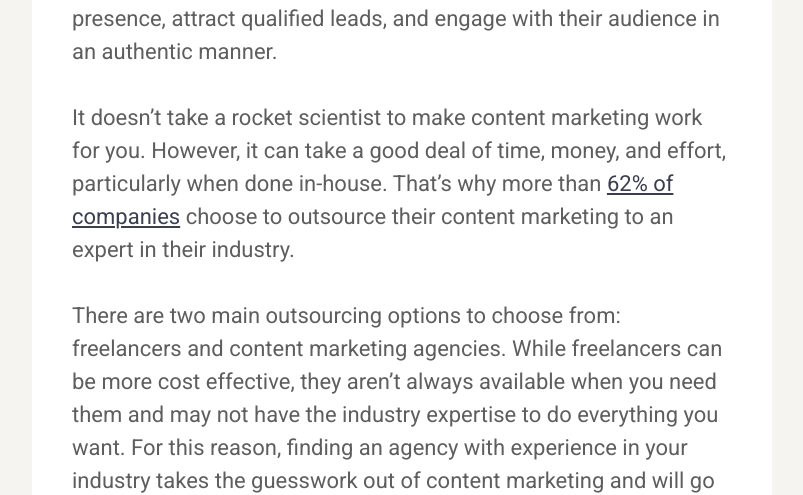
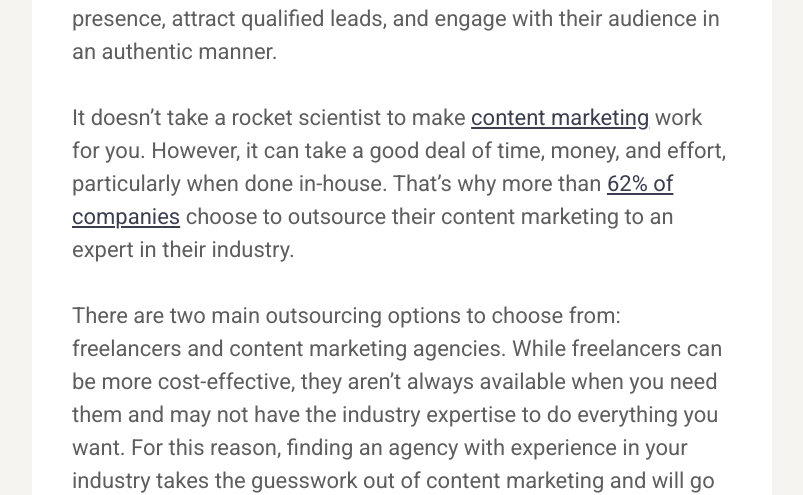
Before and after one commit to karllhughes/learn, a Jekyll site: the page built from _posts/2021-12-09-best-b2b-content-marketing-agencies-by-vertical.md, in a window 1280 px wide and 900 px high, scrolled down 1655 px. Shown: the part 155-650 px from the top of the window, without its empty margins (238-1041 px from the left). Built offline with Jekyll 4.4.1, drawn with Linux system fonts in a browser that asks for light colours; a script that is not in the unit is left out; some of the changed text lies outside the part shown.

Commit message:
Update Posts “2021-12-09-best-b2b-content-marketing-agencies-by-vertical”

```diff
--- a/_posts/2021-12-09-best-b2b-content-marketing-agencies-by-vertical.md
+++ b/_posts/2021-12-09-best-b2b-content-marketing-agencies-by-vertical.md
@@ -15,71 +15,61 @@
 
 ![](https://lh6.googleusercontent.com/MjGAQjCeGG-l-6WcpQO2pMBdjKrCzZpmhWspMKjvE5HU8mgiPTbuxaXRkC8sViH9idrQveHF-K7Qa7KKGZA5pAO43PL2ux8VKchq7PF10CNLaoM53MOKz4FkxZqGX7uaGS5k38tg)
 
-According to recent statistics, there are over 5,523 [digital marketing agencies](<https://www.ibisworld.com/industry-statistics/number-of-businesses/digital-advertising-agencies-united-states/>) in the United States. With a growth rate of 12.2% a year, marketing is a massive industry that covers various niches and fields. Agencies use a wide variety of tactics to help their clients succeed, and one of the most universally popular is content marketing.
+According to recent statistics, there are over 5,523 [digital marketing agencies](https://www.ibisworld.com/industry-statistics/number-of-businesses/digital-advertising-agencies-united-states/) in the United States. With a growth rate of 12.2% a year, marketing is a massive industry that covers various niches and fields. Agencies use a wide variety of tactics to help their clients succeed, and one of the most universally popular is content marketing.
 
-Content marketing is an [important core strategy](<https://www.investisdigital.com/blog/performance-marketing/how-much-does-content-marketing-cost>) for B2B enterprises of all sizes. It allows organizations to scale their web presence, attract qualified leads, and engage with their audience in an authentic manner.
+Content marketing is an [important core strategy](https://www.investisdigital.com/blog/performance-marketing/how-much-does-content-marketing-cost) for B2B enterprises of all sizes. It allows organizations to scale their web presence, attract qualified leads, and engage with their audience in an authentic manner.
 
-It doesn't take a rocket scientist to make content marketing work for you. However, it can take a good deal of time, money, and effort, particularly when done in-house. That's why more than [62% of companies](<https://www.zerys.com/content-marketing-blog-0/content-marketing-agency>) choose to outsource their content marketing to an expert in their industry.
+It doesn't take a rocket scientist to make [content marketing](https://draft.dev/learn/digital-content-strategy) work for you. However, it can take a good deal of time, money, and effort, particularly when done in-house. That's why more than [62% of companies](https://www.zerys.com/content-marketing-blog-0/content-marketing-agency) choose to outsource their content marketing to an expert in their industry.
 
-There are two main outsourcing options to choose from: freelancers and content marketing agencies. While freelancers can be more cost effective, they aren't always available when you need them and may not have the industry expertise to do everything you want. For this reason, finding an agency with experience in your industry takes the guesswork out of content marketing and will go a long way to ensuring a beneficial campaign.
+There are two main outsourcing options to choose from: freelancers and content marketing agencies. While freelancers can be more cost-effective, they aren't always available when you need them and may not have the industry expertise to do everything you want. For this reason, finding an agency with experience in your industry takes the guesswork out of content marketing and will go a long way to ensuring a beneficial campaign.
 
 Choosing the right content marketing agency can take a long time. Focusing on agencies in your industry will help to make the process smoother.
 
 Let's look at:
 
--   The benefits of hiring an agency with vertical experience
-
--   Signs of a stellar agency
-
--   Top agencies by vertical
-
--   Making the final decision
+* The benefits of hiring an agency with vertical experience
+* Signs of a stellar agency
+* Top agencies by vertical
+* Making the final decision
 
 ## The Benefits of Hiring an Agency with Vertical Experience
 
 It's always possible to hire a 'generalized' content marketing agency. These businesses serve a wide variety of clientele and use similar industry tactics across each specialization.
 
-While generalized content marketing still offers value, umbrella services may not always be enough to move the needle. The companies we work with at [Draft.dev](<https://draft.dev>) require very in-depth technical content, which only experts can write. With the right budget, businesses can offload content marketing responsibilities on a team of experts offering customized strategies.
+While generalized content marketing still offers value, umbrella services may not always be enough to move the needle. The companies we work with at [Draft.dev](https://draft.dev) require very in-depth technical content, which only experts can write. With the right budget, businesses can offload content marketing responsibilities on a team of experts offering customized strategies.
 
 Agencies with in-depth vertical experience can:
 
--   Focus solely on your niche
-
--   Push campaigns with proven results
-
--   Repair weaknesses in your campaign
+* Focus solely on your niche
+* Push campaigns with proven results
+* Repair weaknesses in your campaign
 
 ## Signs of a Stellar Agency
 
-Before dedicating budget to a content marketing agency, you'll want to make sure that you're choosing a partner for long-term results. Just because an agency works within your niche doesn't mean they'll be the best fit for the job.
+Before dedicating budget to a content marketing agency, you'll want to make sure that you're choosing a partner for long-term results. You need to watch out for [marketing agency dealbreakers](https://draft.dev/learn/dealbreakers-when-working-with-an-saas-marketing-agency).  Just because an agency works within your niche doesn't mean they'll be the best fit for the job.
 
-Here are a couple of [tell-tale signs](<https://medium.com/scale-magazine/6-signs-of-a-truly-good-digital-marketing-agency-3655ce8e26b3>) that the agency in your niche has what it takes to make a difference:
+Here are a couple of [tell-tale signs](https://medium.com/scale-magazine/6-signs-of-a-truly-good-digital-marketing-agency-3655ce8e26b3) that the agency in your niche has what it takes to make a difference:
 
--   Good reviews
-
--   Solid case studies
-
--   Self-application of strategies
-
--   Measurable results and metrics
+* Good reviews
+* Solid case studies
+* Self-application of strategies
+* Measurable results and metrics
 
 Has more than one agency caught your eye? Some investigative journalism could help to eliminate tie-breakers. After all, the most significant difference between good agencies and great agencies begins with testimonials. What are people saying about their experiences? Would they recommend the agency to others? If possible, chat with a prior client directly.
 
 ## Top Agencies by Vertical
 
-Some of the most popular and [fastest-growing](<https://www.bls.gov/news.release/archives/ecopro_09012020.htm>) industries today include technology, finance or fintech, travel, sustainability, marketing, and telecommunications. According to their niche and vertical, we've included some of the best B2B content marketing agencies.
+Some of the most popular and [fastest-growing](https://www.bls.gov/news.release/archives/ecopro_09012020.htm) industries today include technology, finance or fintech, travel, sustainability, marketing, and telecommunications. According to their niche and vertical, we've included some of the best B2B content marketing agencies.
 
 ### Technology
 
 The technology industry can include just about anything, from fintech and martech to software development. Content marketing agencies must demonstrate specific knowledge of the field, as well as offer case studies that prove their relevance.
 
-A few [experienced contenders](<https://neilpatel.com/blog/content-marketing-companies/>) include:
+A few [experienced contenders](https://neilpatel.com/blog/content-marketing-companies/) include:
 
--   [Draft.dev](<https://draft.dev/>): Technical content marketing for software developers and startups. Uses blog posts and additional add-on services to scale marketing endeavors.
-
--   [Walker Sands](<https://www.walkersands.com/>): Full service marketing for a host of technical industries, ranging from GrubHub to G2 Crowd to RaspberryPi.
-
--   [SkyRocket Group](<https://skyrocketgroup.com/b2b-tech-marketing-agency/>): B2B tech marketing for specific niches, focusing on email, social media, and content marketing.
+* [Draft.dev](https://draft.dev/): Technical content marketing for software developers and startups. Uses blog posts and additional add-on services to scale marketing endeavors.
+* [Walker Sands](https://www.walkersands.com/): Full service marketing for a host of technical industries, ranging from GrubHub to G2 Crowd to RaspberryPi.
+* [SkyRocket Group](https://skyrocketgroup.com/b2b-tech-marketing-agency/): B2B tech marketing for specific niches, focusing on email, social media, and content marketing.
 
 ### Financial Services
 
@@ -87,11 +77,9 @@
 
 Some of the more well-known agencies in this niche include:
 
--   [The Realization Group](<https://www.therealizationgroup.com>): Full-service agency offering fintech and banking establishments solutions. They are primarily known for their SEO, inbound marketing, and PR services.
-
--   [CSTMR](<https://cstmr.com/>): Focusing on B2B and B2C organizations, CSTMR provides steady growth with customized content marketing strategies. Their most prominent clients include Credit Karma, Lending Tree, and TRUSTe.
-
--   [Banktastic](<https://banktastic.agency/index.php>): Banktastic has served financial brands for many years with internal and external content marketing options.
+* [The Realization Group](https://www.therealizationgroup.com): Full-service agency offering fintech and banking establishments solutions. They are primarily known for their SEO, inbound marketing, and PR services.
+* [CSTMR](https://cstmr.com/): Focusing on B2B and B2C organizations, CSTMR provides steady growth with customized content marketing strategies. Their most prominent clients include Credit Karma, Lending Tree, and TRUSTe.
+* [Banktastic](https://banktastic.agency/index.php): Banktastic has served financial brands for many years with internal and external content marketing options.
 
 ### Travel
 
@@ -99,11 +87,9 @@
 
 These content marketing agencies are dedicated to helping businesses in this field thrive:
 
--   [Volume Nine](<https://www.v9digital.com/industries/>): Specializing in travel and tourism, Volume Nine has worked alongside brands such as Visit Aurora, Big Sky Montana, and Inside Japan.
-
--   [AMP Agency](<https://www.ampagency.com/travel-marketing-agency>): AMP uses focused data to create actionable campaigns. Its inbound marketing strategy for the travel industry includes content engagement, brand sentiments, and search rankings.
-
--   [Thrive](<https://thriveagency.com/tourism-digital-marketing-agency/>): With a moniker of 'supercharging success,' Thrive focuses on helping travel businesses with video production, content marketing, and Nextdoor advertising.
+* [Volume Nine](https://www.v9digital.com/industries/): Specializing in travel and tourism, Volume Nine has worked alongside brands such as Visit Aurora, Big Sky Montana, and Inside Japan.
+* [AMP Agency](https://www.ampagency.com/travel-marketing-agency): AMP uses focused data to create actionable campaigns. Its inbound marketing strategy for the travel industry includes content engagement, brand sentiments, and search rankings.
+* [Thrive](https://thriveagency.com/tourism-digital-marketing-agency/): With a moniker of 'supercharging success,' Thrive focuses on helping travel businesses with video production, content marketing, and Nextdoor advertising.
 
 ### Sustainability
 
@@ -111,11 +97,9 @@
 
 Since this is a highly specific market, content marketing agencies should have plenty of experience in the niche:
 
--   [Communications Strategy Group (CSG)](<https://wearecsg.com/industries/sustainability-renewable-energy/>): Known for working alongside some of the biggest names in the industry, CSG specializes in content marketing, internal communications, and crisis communication management.
-
--   [ADIN](<https://adinnyc.com/>): This company is branded as the 'healthy lifestyle agency,' working within for-profit and nonprofit sustainability niches.
-
--   [Witty Kitty](<https://wittykittydigital.com/industries/green-businesses/>): With a focus on sustainable brands and green real estate, Witty Kitty has helped SMBs and small businesses reach warm and hot audiences with content marketing efforts.
+* [Communications Strategy Group (CSG)](https://wearecsg.com/industries/sustainability-renewable-energy/): Known for working alongside some of the biggest names in the industry, CSG specializes in content marketing, internal communications, and crisis communication management.
+* [ADIN](https://adinnyc.com/): This company is branded as the 'healthy lifestyle agency,' working within for-profit and nonprofit sustainability niches.
+* [Witty Kitty](https://wittykittydigital.com/industries/green-businesses/): With a focus on sustainable brands and green real estate, Witty Kitty has helped SMBs and small businesses reach warm and hot audiences with content marketing efforts.
 
 ### Marketing
 
@@ -123,11 +107,9 @@
 
 Here are a few agencies to check first:
 
--   [Siege Media](<https://siegemedia.com/work>): With decades of combined industry experience, Siege Media claims to create up to $7,238,000 a month in client traffic value.
-
--   [Altitude Marketing](<https://altitudemarketing.com/>): Altitude specializes in B2B content marketing in a full-service capacity, ranging from lead generation to blog writing.
-
--   [Kworq](<https://kworq.com/>): This creative production agency uses all forms of content to revolutionize your marketing brand, from videos and blogs to social media.
+* [Siege Media](https://siegemedia.com/work): With decades of combined industry experience, Siege Media claims to create up to $7,238,000 a month in client traffic value.
+* [Altitude Marketing](https://altitudemarketing.com/): Altitude specializes in B2B content marketing in a full-service capacity, ranging from lead generation to blog writing.
+* [Kworq](https://kworq.com/): This creative production agency uses all forms of content to revolutionize your marketing brand, from videos and blogs to social media.
 
 ### Telecommunications
 
@@ -135,11 +117,9 @@
 
 Below are three of the best agencies for telecoms:
 
--   [Brafton](<https://www.brafton.com/clients/case-studies/>): Brafton is considered one of the best content marketing agencies in the business, focusing primarily on B2B enterprises within the telecom industry.
-
--   [Straight North](<https://www.straightnorth.com/markets/business-services/telecom/>): With solid case studies and excellent testimonials, Straight North provides both strategy and finesse to telecom content marketing.
-
--   [Iron Paper](<https://www.ironpaper.com/telecom-marketing/>): Iron Paper has generated thousands of leads for B2B telecom companies, offering content marketing services that follow a specialized process.
+* [Brafton](https://www.brafton.com/clients/case-studies/): Brafton is considered one of the best content marketing agencies in the business, focusing primarily on B2B enterprises within the telecom industry.
+* [Straight North](https://www.straightnorth.com/markets/business-services/telecom/): With solid case studies and excellent testimonials, Straight North provides both strategy and finesse to telecom content marketing.
+* [Iron Paper](https://www.ironpaper.com/telecom-marketing/): Iron Paper has generated thousands of leads for B2B telecom companies, offering content marketing services that follow a specialized process.
 
 ## Making The Final Decision
 
@@ -149,4 +129,4 @@
 
 There are many more content marketing agencies than those listed above, many of them with years of successful experience in your industry niche. That's why research is the most critical part of making a final decision, particularly for B2B leaders. Chat with current customers, read case studies, and discuss desired deliverables with your team before signing on the dotted line.
 
-If you want to reach software developers, data engineers, or devops professionals, [schedule a call](<https://draft.dev/call>) to see if we're a good fit.
+If you want to reach software developers, data engineers, or devops professionals, [schedule a call](https://draft.dev/call) to see if we're a good fit.
```
